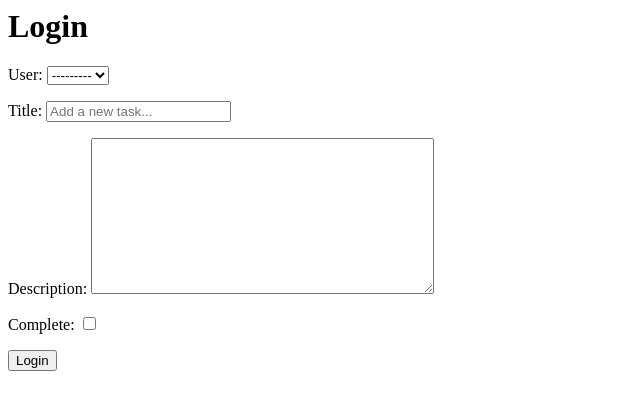
After one commit to ronnykarani/django-todo-app, a Django app: template tasks/templates/tasks/login.html in a window 1280 px wide. The commit adds this page. Shown: the top 410 px of the page, without its empty margins (0-640 px from the left). Run offline with Django 3.2, Linux system fonts and the light colour scheme; the template is opened without the code that fills it: values that come from a table or form of the project are taken from there, others are empty; parts of the project's set-up code (start-up, migrations or seed data) failed here and were passed over.

Commit message:
login functionality added

```diff
--- /dev/null
+++ b/tasks/templates/tasks/login.html
@@ -0,0 +1,7 @@
+<h1> Login </h1>
+
+<form method="POST">
+    {% csrf_token %}
+    {{form.as_p}}
+    <input type="submit" value="Login">
+</form>
--- a/tasks/urls.py
+++ b/tasks/urls.py
@@ -1,11 +1,12 @@
 from django.urls import path
 # from . import views
-from .views import TaskDetail, TaskList, TaskCreate, TaskUpdate, TaskDelete
+from .views import CustomLoginView, TaskDetail, TaskList, TaskCreate, TaskUpdate, TaskDelete
 
 urlpatterns = [
     # path('', views.index, name='list'),
     # path('update_task/<str:pk>/', views.updateTask, name='update_task'),
     # path('delete/<str:pk>/', views.deleteTask, name='delete'),
+    path('login/', CustomLoginView.as_view(), name='login'),
     path('', TaskList.as_view(), name='tasks'),
     path('task/<int:pk>', TaskDetail.as_view(), name='task'),
     path('task-create/', TaskCreate.as_view(), name='task-create'),
```
Also changed, not shown: tasks/templates/tasks/task_list.html (+9 -1 lines).
